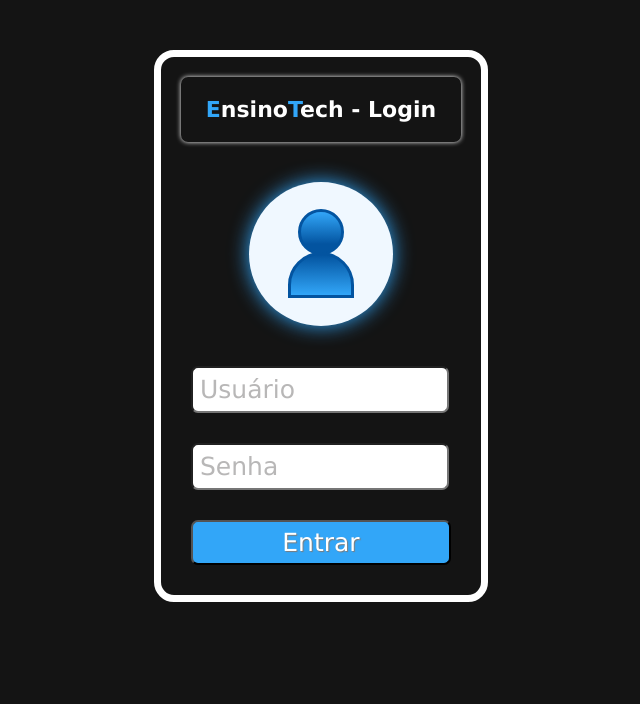
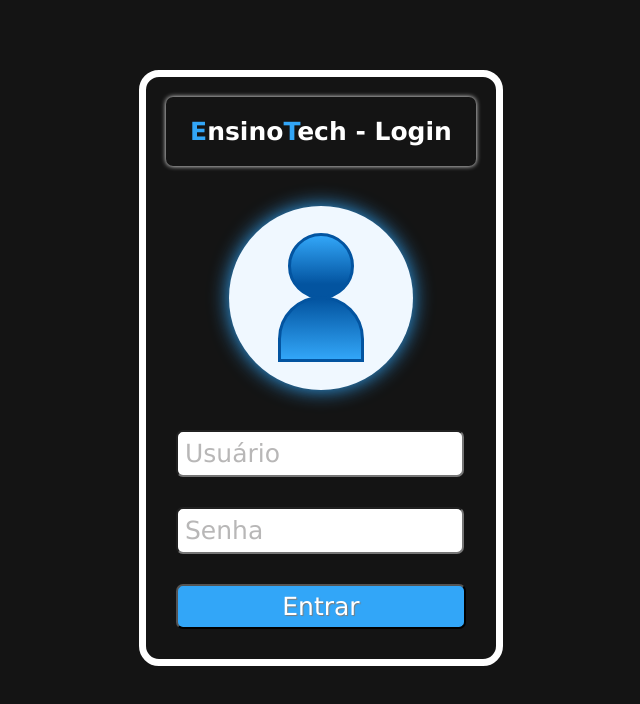
Before and after one commit to diegoalvares/alvaresdev, a plain HTML site: page index.html in a window 1280 px wide. Shown: the whole page, without its empty margins (319-959 px from the left). Drawn offline with Linux system fonts and the light colour scheme.

Commit message:
atualizando.

```diff
--- /dev/null
+++ b/CSS/LOGIN/RESOLUCOES_LOGIN/400x750.css
@@ -0,0 +1,48 @@
+@media (min-width: 400px){
+    main{
+        width: 310px;
+        margin-left: 10px;
+        margin: auto;
+        margin-top: 70px;
+    }
+
+    h1{
+        font-size: 25px;
+        margin-bottom: 0px;
+    }
+
+    #foto{
+        margin-top: 40px;
+        width: 170px;
+        height: 170px;
+        margin-bottom: 20px;
+    }
+
+
+    #cabeca{
+        margin-top: 20px;
+        width: 60px;
+        height: 60px;
+    }
+
+    #corpo{
+        width: 80px;
+        height: 60px;
+    }
+
+    #user, #pass{
+        font-size: 25px;
+        margin-left: 10px;
+        width: 270px;
+        margin-bottom: 10px;
+    }
+
+    button{
+        margin-left: 10px;
+        font-size: 25px;
+        width: 290px;
+        height: 45px;
+        margin-bottom: 10px;
+    }
+
+}
--- a/index.html
+++ b/index.html
@@ -11,6 +11,7 @@
     <!---------------------CSS RESOLUCOES------------------------->
     <link rel="stylesheet" href="CSS/LOGIN/RESOLUCOES_LOGIN/320x480.css">
     <link rel="stylesheet" href="CSS/LOGIN/RESOLUCOES_LOGIN/375x667.css">
+    <link rel="stylesheet" href="CSS/LOGIN/RESOLUCOES_LOGIN/400x750.css">
     <!------------------------------------------------------------>
 
     <title>EnsinoTech - Login</title>
```
